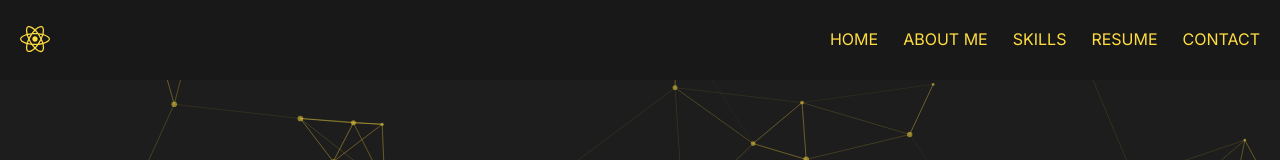
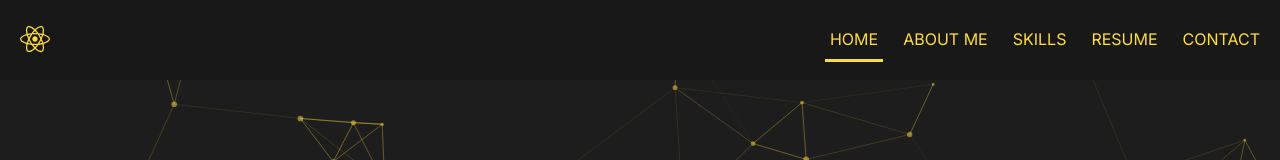
Before and after one commit to shiro0703/my-portfolio, a React (Vite) app: page /my-portfolio/ in a window 1280 px wide. Shown: the top 160 px of the page. Built offline with nearby package versions, Linux system fonts and the light colour scheme.

Commit message:
Fixing navbar

```diff
--- a/src/components/navBar/index.jsx
+++ b/src/components/navBar/index.jsx
@@ -1,6 +1,6 @@
 import { FaReact, FaBars } from "react-icons/fa";
 import { HiX } from "react-icons/hi";
-import { Link } from "react-router-dom";
+import { Link, useLocation } from "react-router-dom";
 import { useState } from "react";
 import "./styles.scss";
 
@@ -29,6 +29,7 @@ const data = [
 
 const Navbar = () => {
   const [toggleIcon, setToggleIcon] = useState(false);
+  const location = useLocation();
 
   const handleToggleIcon = () => {
     setToggleIcon(!toggleIcon);
```
